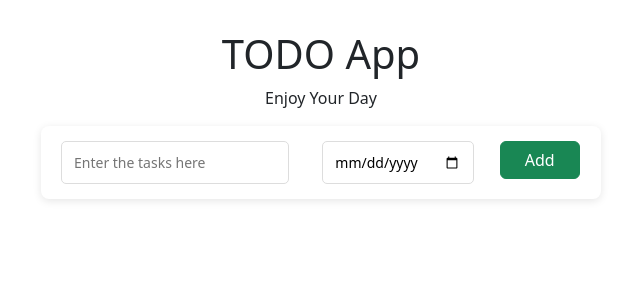
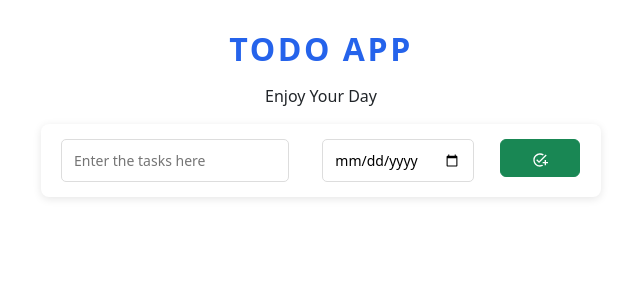
Before and after one commit to ArpitVerma3/ReactAgain, a React (Vite) app: page / in a window 1280 px wide. Shown: the top 300 px of the page, without its empty margins (319-959 px from the left). Built offline with nearby package versions, Linux system fonts and the light colour scheme.

Commit message:
completedAlmost

```diff
--- a/package.json
+++ b/package.json
@@ -12,7 +12,8 @@
   "dependencies": {
     "bootstrap": "^5.3.8",
     "react": "^19.2.6",
-    "react-dom": "^19.2.6"
+    "react-dom": "^19.2.6",
+    "react-icons": "^5.7.0"
   },
   "devDependencies": {
     "@eslint/js": "^10.0.1",
--- a/src/App.jsx
+++ b/src/App.jsx
@@ -8,13 +8,13 @@ import WlcmMsg from "./Components/wlcmMsg";
 function App() {
   const [todoItems, setTodoItems] = useState([]);
   const onNewItems = (itemName, itemDueDate) => {
-    console.log(`New Item Added : " ${itemName} Date : ${itemDueDate}`);
     const newItems = [...todoItems, { name: itemName, dueDate: itemDueDate }];
     setTodoItems(newItems);
   };
 
-  const DeleteItem=(todoItemName)=>{
-    console.log(`Item Deleted : ${todoItemName}`);
+  const DeleteItem = (todoItemName) => {
+    const newTodoItems = todoItems.filter((item) => item.name !== todoItemName);
+    setTodoItems(newTodoItems);
   };
 
   return (
--- a/src/Components/AddTask.jsx
+++ b/src/Components/AddTask.jsx
@@ -1,4 +1,5 @@
 import { useState } from "react";
+import { MdAddTask } from "react-icons/md";
 
 function AddTask({ onNewItems }) {
   const [todoName, setTodoName] = useState("");
@@ -33,7 +34,7 @@ function AddTask({ onNewItems }) {
             className="btn btn-success btn1"
             onClick={AddBtnClk}
           >
-            Add
+            <MdAddTask/>
           </button>
         </div>
       </div>
--- a/src/Components/AppName.jsx
+++ b/src/Components/AppName.jsx
@@ -1,4 +1,18 @@
-function AppName(){
-    return <h1>TODO App</h1>;
+function AppName() {
+  return (
+    <h1
+      style={{
+        fontSize: '2rem',
+        fontWeight: '700',
+        textAlign: 'center',
+        color: '#2563eb',
+        margin: '0 0 1rem',
+        letterSpacing: '0.08em',
+      }}
+    >
+    TODO APP
+    </h1>
+  );
 }
+
 export default AppName;
--- a/src/Components/TodoItem1.jsx
+++ b/src/Components/TodoItem1.jsx
@@ -1,3 +1,5 @@
+import { MdDeleteForever } from "react-icons/md"
+
 function TodoItem1({todoName, todoDate, onDeleteClk}) {
   return (
     <div className="container">
@@ -7,7 +9,7 @@ function TodoItem1({todoName, todoDate, onDeleteClk}) {
         <div className="col-2">
           <button type="button" className="btn btn-danger btn1"
           onClick={()=> onDeleteClk(todoName)}>
-            Delete
+            <MdDeleteForever/>
           </button>
         </div>
       </div>
```
Also changed, not shown: 1 other file (tests, documents, lock files or other folders).
